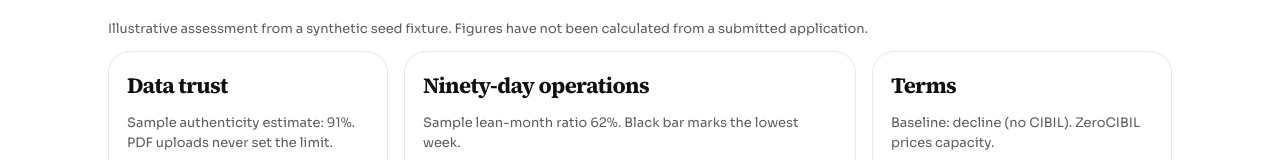
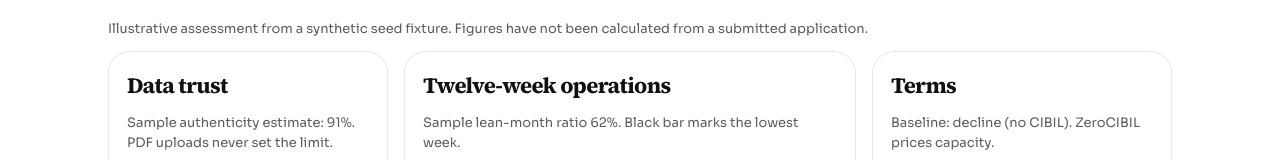
Before and after one commit to Ansukr07/ModiFY_tech_habba, a React (Vite) app in the folder apps/web/: page /application/clean-kirana in a window 1280 px wide. Shown: the part 214-374 px from the top of the page. Built offline with nearby package versions, Linux system fonts and the light colour scheme.

Commit message:
fix: label synthetic history by actual coverage

```diff
--- a/apps/web/src/pages/Gate.jsx
+++ b/apps/web/src/pages/Gate.jsx
@@ -42,7 +42,7 @@ export function Gate() {
           <div>
             <span className="sticker blue">Verified rails</span>
             <div className="widget" style={{ marginTop: 12 }}>
-              <div className="stat-num">90 days</div>
+              <div className="stat-num">12 weeks</div>
               <p className="muted">of shop activity in this synthetic example</p>
               <div className="bars" aria-hidden="true">
                 {[40, 70, 55, 90, 60, 75, 48].map((h, i) => (
--- a/apps/web/src/pages/LenderDesk.jsx
+++ b/apps/web/src/pages/LenderDesk.jsx
@@ -44,7 +44,7 @@ export function LenderDesk() {
           </section>
 
           <section className="panel">
-            <h2>Ninety-day operations</h2>
+            <h2>Twelve-week operations</h2>
             <p className="muted">
               Sample lean-month ratio {Math.round(shop.leanMonthRatio * 100)}%. Black bar marks the lowest week.
             </p>
```
Also changed, not shown: 1 other file (tests, documents, lock files or other folders).
